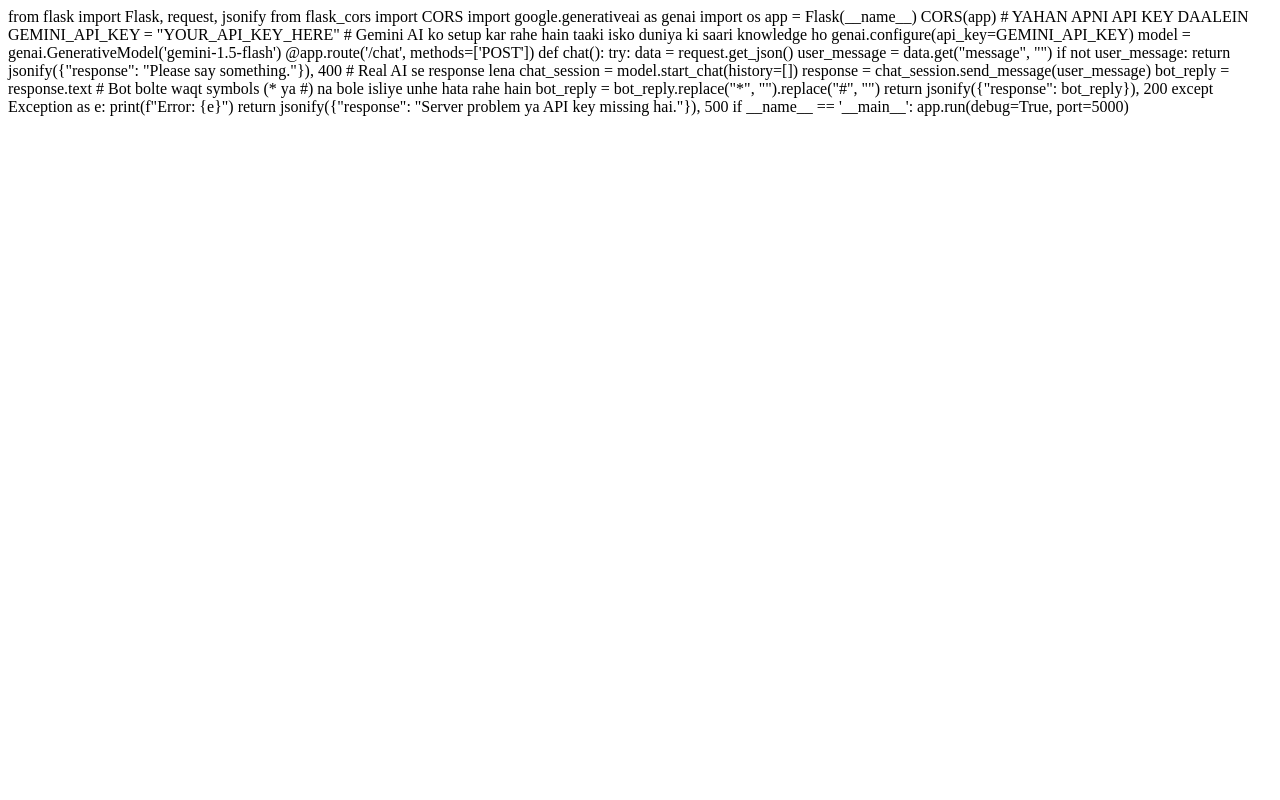
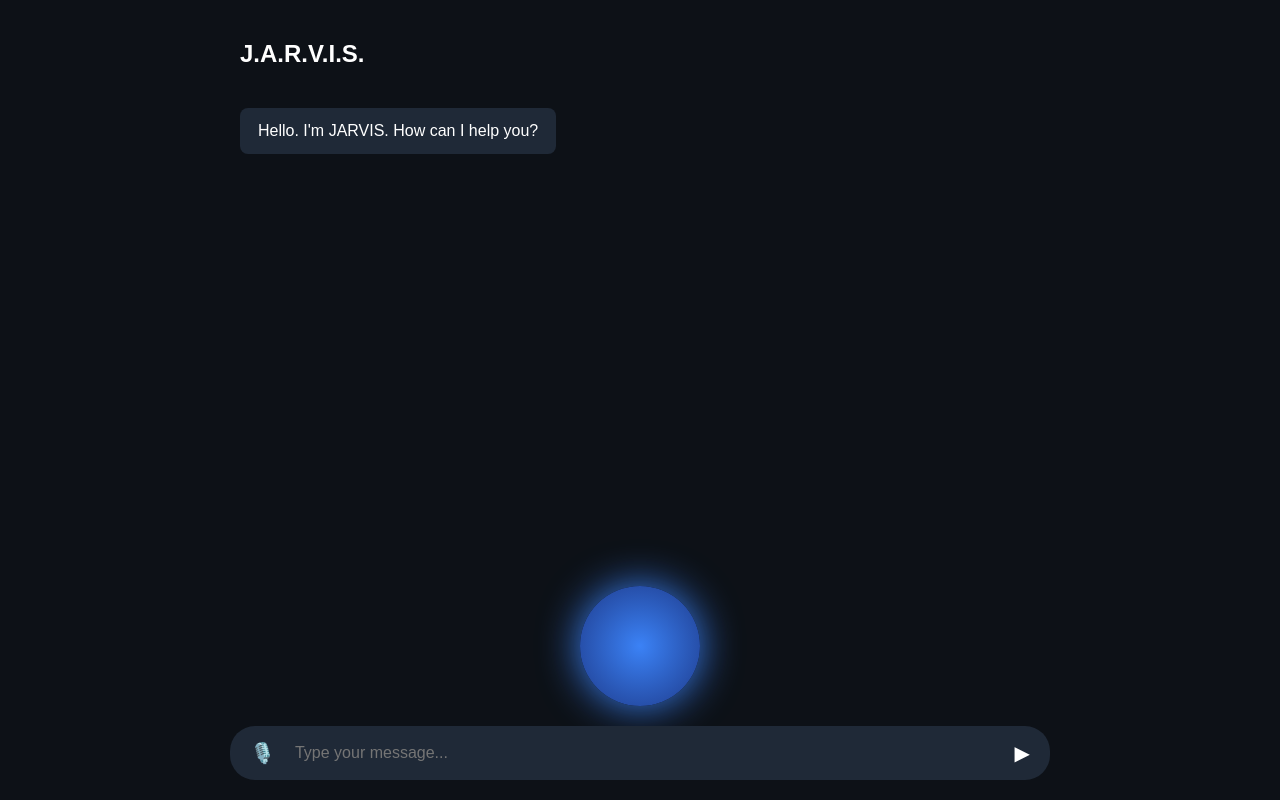
Before and after one commit to skbnarayansarees-ship-it/JarvisApp, a Flask app: page / in a window 1280 px wide. Run offline with Flask 3, Linux system fonts and the light colour scheme.

Commit message:
Revamp chat interface in index.html
Updated the HTML structure and added JavaScript functionality for a chat interface.

```diff
--- a/templates/index.html
+++ b/templates/index.html
@@ -1,40 +1,176 @@
-from flask import Flask, request, jsonify
-from flask_cors import CORS
-import google.generativeai as genai
-import os
+<!DOCTYPE html>
+<html lang="en">
+<head>
+    <meta charset="UTF-8">
+    <meta name="viewport" content="width=device-width, initial-scale=1.0">
+    <title>J.A.R.V.I.S. AI</title>
+    <style>
+        body { background-color: #0d1117; color: white; font-family: Arial, sans-serif; display: flex; flex-direction: column; align-items: center; height: 100vh; margin: 0; padding: 20px; box-sizing: border-box; }
+        .header { display: flex; align-items: center; gap: 15px; width: 100%; max-width: 800px; margin-bottom: 20px; }
+        .chat-container { flex: 1; width: 100%; max-width: 800px; overflow-y: auto; display: flex; flex-direction: column; gap: 15px; padding-bottom: 20px; }
+        .message { padding: 12px 18px; border-radius: 8px; max-width: 70%; line-height: 1.4; }
+        .bot-msg { background-color: #1f2937; align-self: flex-start; }
+        .user-msg { background-color: #3b82f6; align-self: flex-end; }
 
-app = Flask(__name__)
-CORS(app)
+        .orb { width: 120px; height: 120px; background: radial-gradient(circle, #3b82f6, #1e3a8a); border-radius: 50%; box-shadow: 0 0 40px #3b82f6; margin: 20px auto; transition: all 0.3s ease; }
+        .orb.listening { box-shadow: 0 0 80px #10b981; background: radial-gradient(circle, #10b981, #065f46); }
 
-# YAHAN APNI API KEY DAALEIN
-GEMINI_API_KEY = "YOUR_API_KEY_HERE"
+        .input-area { display: flex; width: 100%; max-width: 800px; background-color: #1f2937; border-radius: 25px; padding: 5px 10px; align-items: center; }
 
-# Gemini AI ko setup kar rahe hain taaki isko duniya ki saari knowledge ho
-genai.configure(api_key=GEMINI_API_KEY)
-model = genai.GenerativeModel('gemini-1.5-flash')
+        /* Mic button styles */
+        .mic-btn { background: none; border: none; color: white; font-size: 20px; cursor: pointer; padding: 10px; transition: opacity 0.3s; }
+        .mic-btn.disabled { opacity: 0.2; pointer-events: none; } /* pointer-events: none se click puri tarah block ho jata hai */
 
-@app.route('/chat', methods=['POST'])
-def chat():
-    try:
-        data = request.get_json()
-        user_message = data.get("message", "")
+        input[type="text"] { flex: 1; background: none; border: none; color: white; padding: 10px; outline: none; font-size: 16px; }
+        .send-btn { background: none; border: none; color: white; font-size: 20px; cursor: pointer; padding: 10px; }
+    </style>
+</head>
+<body>
 
-        if not user_message:
-            return jsonify({"response": "Please say something."}), 400
+    <div class="header"><h2>J.A.R.V.I.S.</h2></div>
 
-        # Real AI se response lena
-        chat_session = model.start_chat(history=[])
-        response = chat_session.send_message(user_message)
-        bot_reply = response.text
+    <div class="chat-container" id="chat-box">
+        <div class="message bot-msg">Hello. I'm JARVIS. How can I help you?</div>
+    </div>
 
-        # Bot bolte waqt symbols (* ya #) na bole isliye unhe hata rahe hain
-        bot_reply = bot_reply.replace("*", "").replace("#", "")
+    <div class="orb" id="orb"></div>
 
-        return jsonify({"response": bot_reply}), 200
+    <div class="input-area">
+        <button class="mic-btn" id="mic-btn" onclick="toggleMic()">🎙️</button>
+        <input type="text" id="user-input" placeholder="Type your message..." onkeypress="handleEnter(event)">
+        <button class="send-btn" onclick="sendMessage()">▶</button>
+    </div>
 
-    except Exception as e:
-        print(f"Error: {e}")
-        return jsonify({"response": "Server problem ya API key missing hai."}), 500
+    <script>
+        const chatBox = document.getElementById("chat-box");
+        const userInput = document.getElementById("user-input");
+        const orb = document.getElementById("orb");
+        const micBtn = document.getElementById("mic-btn");
 
-if __name__ == '__main__':
-    app.run(debug=True, port=5000)
+        let isSpeaking = false;
+        let recognition = null;
+
+        if ('webkitSpeechRecognition' in window) {
+            recognition = new webkitSpeechRecognition();
+            recognition.continuous = false; // Never auto-restart
+            recognition.interimResults = false;
+            recognition.lang = 'en-IN';
+
+            recognition.onstart = function() {
+                if (isSpeaking) {
+                    recognition.abort(); // Agar galti se on hua toh turant kill
+                    return;
+                }
+                orb.classList.add("listening");
+                userInput.placeholder = "Listening...";
+            };
+
+            recognition.onresult = function(event) {
+                // Sunte hi turant stop karo
+                recognition.abort();
+                orb.classList.remove("listening");
+                userInput.placeholder = "Type your message...";
+
+                const transcript = event.results[0][0].transcript;
+                userInput.value = transcript;
+                sendMessage();
+            };
+
+            recognition.onerror = function() { stopMicUI(); };
+            recognition.onend = function() { stopMicUI(); };
+        }
+
+        function stopMicUI() {
+            orb.classList.remove("listening");
+            userInput.placeholder = "Type your message...";
+        }
+
+        function toggleMic() {
+            if (isSpeaking) return; // Bolte waqt koi action nahi
+
+            if (recognition) {
+                try { recognition.start(); }
+                catch(e) {
+                    recognition.abort();
+                    setTimeout(() => recognition.start(), 200);
+                }
+            }
+        }
+
+        function handleEnter(event) {
+            if (event.key === 'Enter') sendMessage();
+        }
+
+        function addMessage(text, sender) {
+            const msgDiv = document.createElement("div");
+            msgDiv.classList.add("message");
+            msgDiv.classList.add(sender === "user" ? "user-msg" : "bot-msg");
+            msgDiv.innerText = text;
+            chatBox.appendChild(msgDiv);
+            chatBox.scrollTop = chatBox.scrollHeight;
+        }
+
+        async function sendMessage() {
+            const text = userInput.value.trim();
+            if (!text) return;
+
+            // Message bhejne se pehle mic strongly band
+            if (recognition) recognition.abort();
+            stopMicUI();
+
+            addMessage(text, "user");
+            userInput.value = "";
+
+            try {
+                const response = await fetch("http://127.0.0.1:5000/chat", {
+                    method: "POST",
+                    headers: { "Content-Type": "application/json" },
+                    body: JSON.stringify({ message: text })
+                });
+
+                const data = await response.json();
+                addMessage(data.response, "bot");
+                speakText(data.response);
+
+            } catch (error) {
+                const errorMsg = "Sorry, connection problem.";
+                addMessage(errorMsg, "bot");
+                speakText(errorMsg);
+            }
+        }
+
+        function speakText(text) {
+            if ('speechSynthesis' in window) {
+                window.speechSynthesis.cancel();
+
+                // --- MOST IMPORTANT PART TO STOP THE LOOP ---
+                if (recognition) { recognition.abort(); }
+                stopMicUI();
+
+                isSpeaking = true;
+                micBtn.classList.add("disabled"); // UI se click block
+
+                const utterance = new SpeechSynthesisUtterance(text);
+                utterance.lang = 'en-IN';
+
+                utterance.onstart = function() {
+                    // Jab actual awaz nikle tab dobara mic kill karo
+                    if (recognition) { recognition.abort(); }
+                };
+
+                utterance.onend = function() {
+                    isSpeaking = false;
+                    micBtn.classList.remove("disabled"); // Bot chup, click allowed
+                };
+
+                utterance.onerror = function() {
+                    isSpeaking = false;
+                    micBtn.classList.remove("disabled");
+                };
+
+                window.speechSynthesis.speak(utterance);
+            }
+        }
+    </script>
+</body>
+</html>
```
